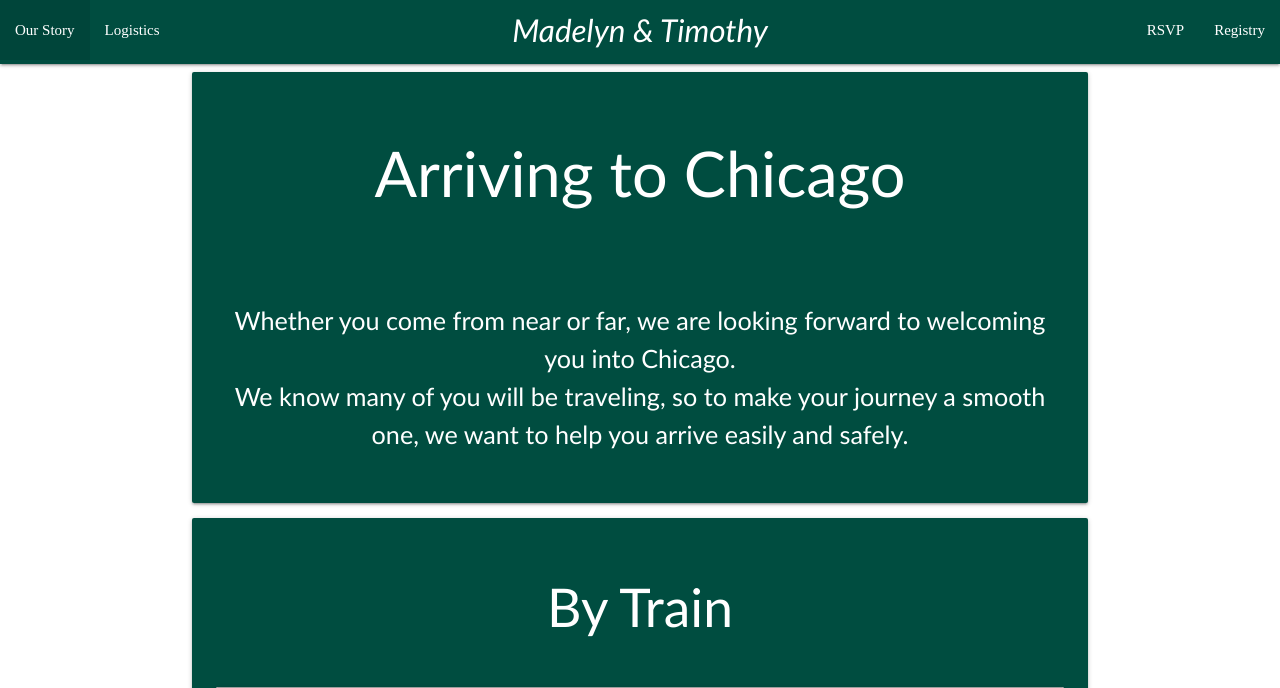
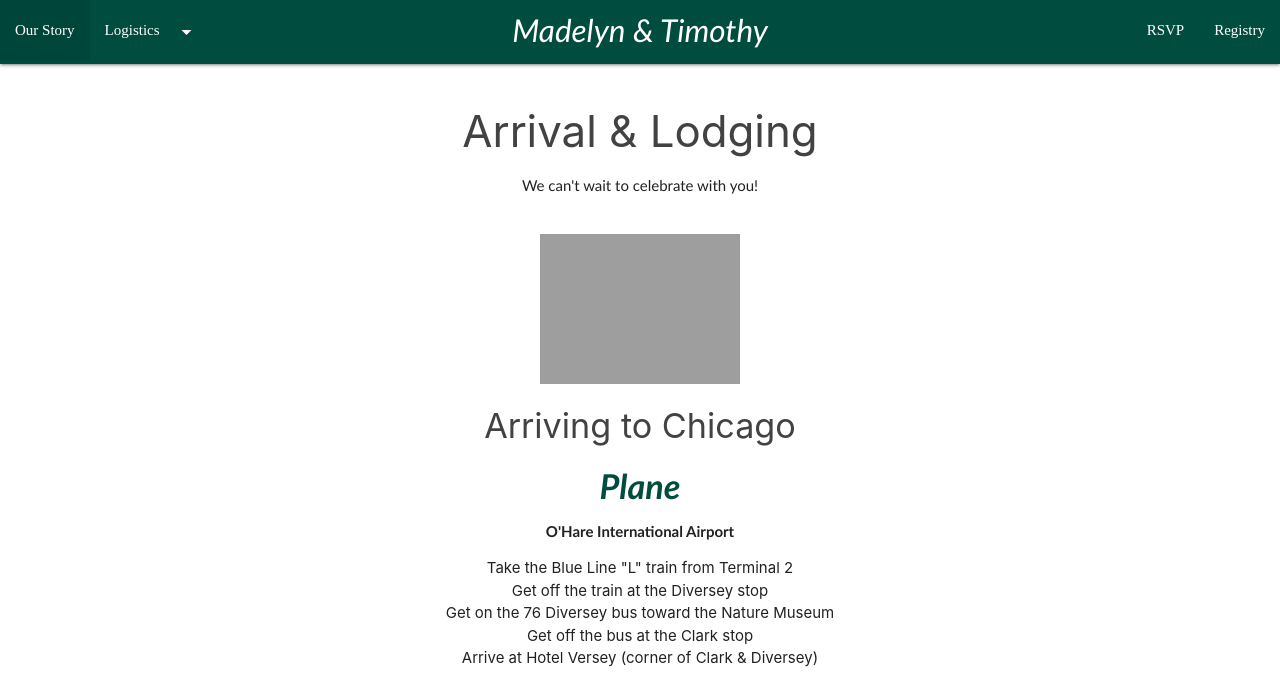
Before and after one commit to tikenned/OurWedding2023, a PHP site: page /logistics.php in a window 1280 px wide. Shown: the top 688 px of the page. Run offline with PHP 8.4, Linux system fonts and the light colour scheme; some web fonts are replaced; grey boxes are pictures that could not be loaded.

Commit message:
adding back the arrival & lodging, ceremony & reception

```diff
--- a/footer.php
+++ b/footer.php
@@ -28,7 +28,7 @@
           -->
           <div class="footer-copyright">
             <div class="center container">
-            © 2022 Copyright Timothy Kennedy (with incredible help from Madelyn Nelson)
+            © 2023 Copyright Timothy Kennedy (with incredible help from Madelyn Nelson)
 
             </div>
           </div>
--- a/header.php
+++ b/header.php
@@ -43,21 +43,19 @@
 	<li><a href="#!">Family</a></li>
       </ul>
       <ul id="dropdownlogistics" class="dropdown-content">
-	<li><a href="logistics.php">Arrival and Lodging</a></li>
-	<li><a href="#!">Ceremony and Reception</a></li>
+	<li><a href="logistics.php">Arrival & Lodging</a></li>
+	<li><a href="ceremony.php">Ceremony & Reception</a></li>
 	<li class="divider"></li>
-	<li><a href="#!">Things to Do</a></li>
+	<li><a href="things_to_do.php">Things to Do</a></li>
       </ul>
 
-<!--      <div class="navbar-fixed"> -->
       <nav class="side-nav">
 	<div class="teal darken-4 nav-wrapper">
 	  <a href="index.php" class="brand-logo center hide-on-small-only">Madelyn & Timothy</a>
 	  <a href="index.php" class="brand-logo center hide-on-med-and-up show-on-small">M & T</a>
 	  <ul id="nav-mobile" class="left">
 	    <li><a href="weddingParty.php">Our Story</a></li>
-	    <!--<li><a class="dropdown-trigger" href="#!" data-target="dropdownlogistics">Logistics<i class="material-icons right">arrow_drop_down</i></a></li>-->
-	    <li><a href="#">Logistics</a></li>
+	    <li><a class="dropdown-trigger" href="#!" data-target="dropdownlogistics">Logistics<i class="material-icons right">arrow_drop_down</i></a></li>
 	  </ul>
 	  <ul id="nav-mobile" class="right">
 	    <li><a href="rsvp.php">RSVP</a></li>
--- a/logistics.php
+++ b/logistics.php
@@ -40,6 +40,56 @@ require_once "header.php";
 ?>
 <style><?php include 'assets/stylesheets/main.css'; ?></style>
 
+
+    <div class="section">
+      <div class="row center">
+        <div class="col m8 offset-m2 s10 offset-s1">
+
+          <h3 class="grey-text text-darken-3">Arrival & Lodging</h3>
+
+          <p>We can't wait to celebrate with you!</p>
+
+	  <br/>
+
+          <div class="row center">
+              <image height=150 src="/assets/images/flowers/purple_flowers_square_1.png"/>
+          </div>
+
+          <h4 class="grey-text text-darken-3">Arriving to Chicago</h4>
+          <h4 class="teal-text text-darken-4 wedding-date"><b>Plane</b></h4>
+	  <p><b>O'Hare International Airport</b></p>
+	  <ul>
+	     <li>Take the Blue Line "L" train from Terminal 2</li>
+	     <li>Get off the train at the Diversey stop</li>
+	     <li>Get on the 76 Diversey bus toward the Nature Museum</li>
+	     <li>Get off the bus at the Clark stop</li>
+	     <li>Arrive at Hotel Versey (corner of Clark & Diversey)</li>
+	  </ul>
+
+	  <br/>
+
+	  <p><b>Midway Airport</b></p>
+	  <ul>
+	     <li>Take the Orange Line "L" train from Terminal X</li>
+	     <li>Get off the train at the Harold Washington Library State / Van Buren stop</li>
+	     <li>Get on the Brown Line "L" train in any direction</li>
+	     <li>Get off the train at the Diversey stop</li>
+	     <li>Walk two blocks East to Clark</li>
+	     <li>Arrive at Hotel Versey (corner of Clark & Diversey)</li>
+	  </ul>
+
+          <h4 class="teal-text text-darken-4 wedding-date"><b>Train</b></h4>
+	  <p><b>Chicago Union Station</b></p>
+
+          <h4 class="teal-text text-darken-4 wedding-date"><b>Automobile</b></h4>
+          <p>test</p>
+
+
+        </div>
+      </div>
+    </div>
+
+    <!--
     <main>
       <div class="container">
       <div class="card-panel teal darken-4">
@@ -85,6 +135,9 @@ require_once "header.php";
       </span>
     </div>
     </div>
+    !-->
+
+
      <!--
       <div class="card">
       <div class="card-image">
--- a/weddingParty.php
+++ b/weddingParty.php
@@ -108,7 +108,7 @@ left side blurb, right side photo
                     <h3>Alexandria</h3>
 		    <h5 class="teal-text text-darken-4 bridal-party-role">Maid of Honor</h5>
 		    <p>
-                   Thestral dirigible plums, Viktor Krum hexed memory charm Animagus Invisibility Cloak three-headed Dog. Half-Blood Prince Invisibility Cloak cauldron cakes, hiya Harry! Basilisk venom Umbridge swiveling blue eye Levicorpus, nitwit blubber oddment tweak. Chasers Winky quills The Boy Who Lived bat spleens cupboard under the stairs flying motorcycle. Sirius Black Holyhead Harpies, you’ve got dirt on your nose. Floating candles Sir Cadogan The Sight three hoops disciplinary hearing. Grindlewald pig’s tail Sorcerer's Stone biting teacup. Side-along dragon-scale suits Filch 20 points, Mr. Potter.</p>
+Dr. Alexandria (Alex) Viegut has been Madelyn's best friend since meeting freshman year at Notre Dame band camp. She has a PhD in Educational Psychology, is an Assistant Professor at the University of Wisconsin - Eau Claire, and is an expert in strategies for teaching math concepts to kids. Alex is incredibly loving and hard-working, and she's definitely a morning person! Her favorite activities include reading, going for nature runs, and drinking Diet Coke.
                    </p>
                 </div>
               </div>
@@ -133,7 +133,7 @@ left side blurb, right side photo
                     <h3>Nicole</h3>
 		    <h5 class="teal-text text-darken-4 bridal-party-role">Bridesmaid</h5>
 		    <p>
-                   Thestral dirigible plums, Viktor Krum hexed memory charm Animagus Invisibility Cloak three-headed Dog. Half-Blood Prince Invisibility Cloak cauldron cakes, hiya Harry! Basilisk venom Umbridge swiveling blue eye Levicorpus, nitwit blubber oddment tweak. Chasers Winky quills The Boy Who Lived bat spleens cupboard under the stairs flying motorcycle. Sirius Black Holyhead Harpies, you’ve got dirt on your nose. Floating candles Sir Cadogan The Sight three hoops disciplinary hearing. Grindlewald pig’s tail Sorcerer's Stone biting teacup. Side-along dragon-scale suits Filch 20 points, Mr. Potter.</p>
+Nicole has been a close friend of Madelyn since meeting in Badin Hall freshman year of college (fun fact: they lived in the same hallway for 7 consequetive years!). Nicole is an aspiring Physician's Assistant with a speciality of pediatric orthopedics. She LOVES all things "dogs", is a master organizer of friend gatherings, and is amazingly athletically talented (she's also running the Chicago Marathon in 2023). She's a big fan of show tunes, and learned how to play the trumpet in just one year before successfully joining the Notre Dame Marching Band!
 		   </p>
                 </div>
               </div>
@@ -158,7 +158,7 @@ left side blurb, right side photo
                     <h3>Erica</h3>
 		    <h5 class="teal-text text-darken-4 bridal-party-role">Bridesmaid</h5>
 		    <p>
-                   Thestral dirigible plums, Viktor Krum hexed memory charm Animagus Invisibility Cloak three-headed Dog. Half-Blood Prince Invisibility Cloak cauldron cakes, hiya Harry! Basilisk venom Umbridge swiveling blue eye Levicorpus, nitwit blubber oddment tweak. Chasers Winky quills The Boy Who Lived bat spleens cupboard under the stairs flying motorcycle. Sirius Black Holyhead Harpies, you’ve got dirt on your nose. Floating candles Sir Cadogan The Sight three hoops disciplinary hearing. Grindlewald pig’s tail Sorcerer's Stone biting teacup. Side-along dragon-scale suits Filch 20 points, Mr. Potter.</p>
+Erica is Tim's younger sister by 18 months, and is quickly becoming like a sister to Madelyn. Erica is incredibly musically talented, and is pursuing a career as a Broadway singer in New York City. Always entrepreneurial and passionate about wellness, Erica also teaches group fitness classes with a focus on self-empowerment. Erica's favorite activities include performing on stage, making french-press coffee, and shopping for the most glamorous dresses.
                    </p>
                 </div>
               </div>
```
Also changed, not shown: index.php (+10 -6 lines).
